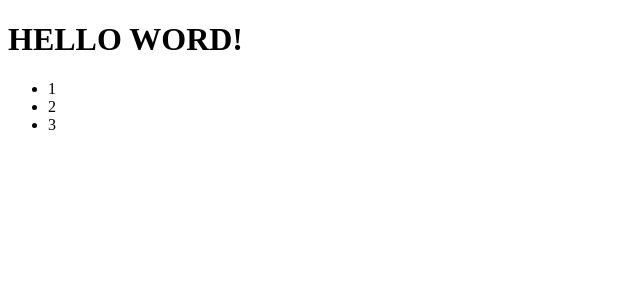
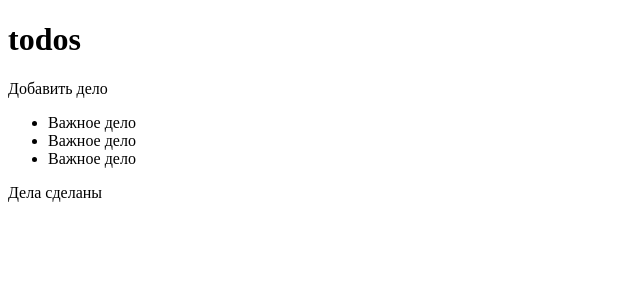
Before and after one commit to WebHeroSchool/oxytodoreact, a React (Create React App) app: page / in a window 1280 px wide. Shown: the top 300 px of the page, without its empty margins (0-640 px from the left). Built offline with nearby package versions, Linux system fonts and the light colour scheme.

Commit message:
created folder components with files: İnputItem,ItemList,Item,Footer,App

```diff
--- a/src/App.js
+++ /dev/null
@@ -1,14 +0,0 @@
-import React from 'react';
-
-const ItemList = () => (<ul>
-	<li>1</li>
-	<li>2</li>
-	<li>3</li>
-</ul>);
-
-const App = () => (<div>
-	<h1>HELLO WORD!</h1>
-	<ItemList />
-</div>)
-
-export default App;
--- /dev/null
+++ b/src/components/App/App.js
@@ -0,0 +1,13 @@
+import React from 'react';
+import InputItem from '../InputItem/InputItem.js';
+import ItemList from '../ItemList/ItemList.js';
+import Footer from '../Footer/Footer.js';
+
+const App = () => (<div>
+	<h1>todos</h1>
+	<InputItem />
+	<ItemList />
+	<Footer />
+</div>)
+
+export default App;
--- /dev/null
+++ b/src/components/Footer/Footer.js
@@ -0,0 +1,5 @@
+import React from 'react';
+
+const Footer = () => (<span>Дела сделаны</span>);
+
+export default Footer;
--- /dev/null
+++ b/src/components/InputItem/InputItem.js
@@ -0,0 +1,5 @@
+import React from 'react';
+
+const InputItem = () => (<span>Добавить дело</span>);
+
+export default InputItem;
--- /dev/null
+++ b/src/components/Item/Item.js
@@ -0,0 +1,5 @@
+import React from 'react';
+
+const Item = () => (<span>Важное дело</span>);
+
+export default Item;
--- /dev/null
+++ b/src/components/ItemList/ItemList.js
@@ -0,0 +1,10 @@
+import React from 'react';
+import Item from '../Item/Item.js'
+
+const ItemList = () => (<ul>
+	<li><Item /></li>
+	<li><Item /></li>
+	<li><Item /></li>
+</ul>);
+
+export default ItemList;
--- a/src/index.js
+++ b/src/index.js
@@ -1,5 +1,5 @@
 import React from 'react';
 import ReactDOM from 'react-dom';
- import App from './App';
+import App from './components/App/App.js';
 
 ReactDOM.render(<App/>,document.getElementById('root'));
```
